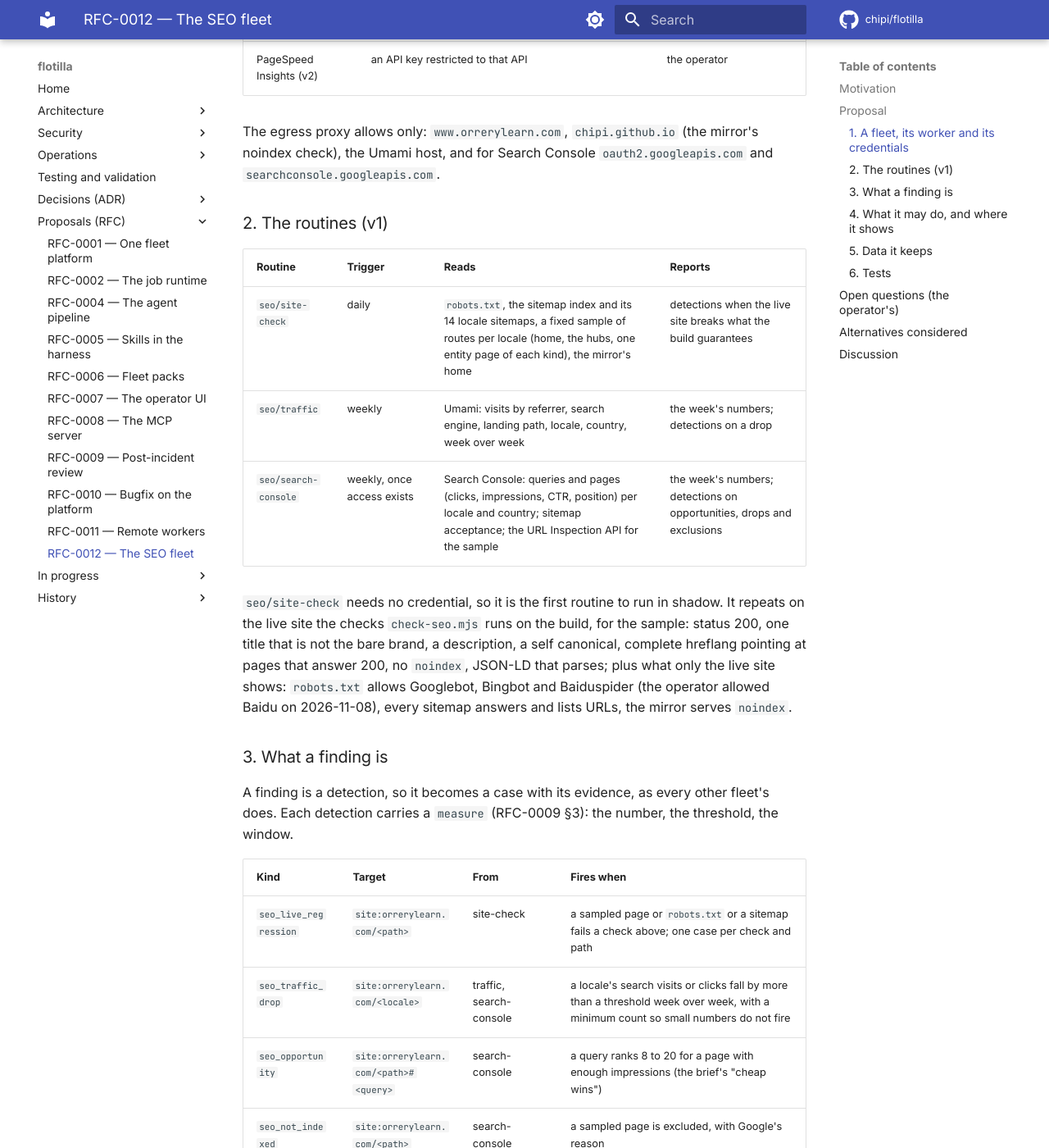
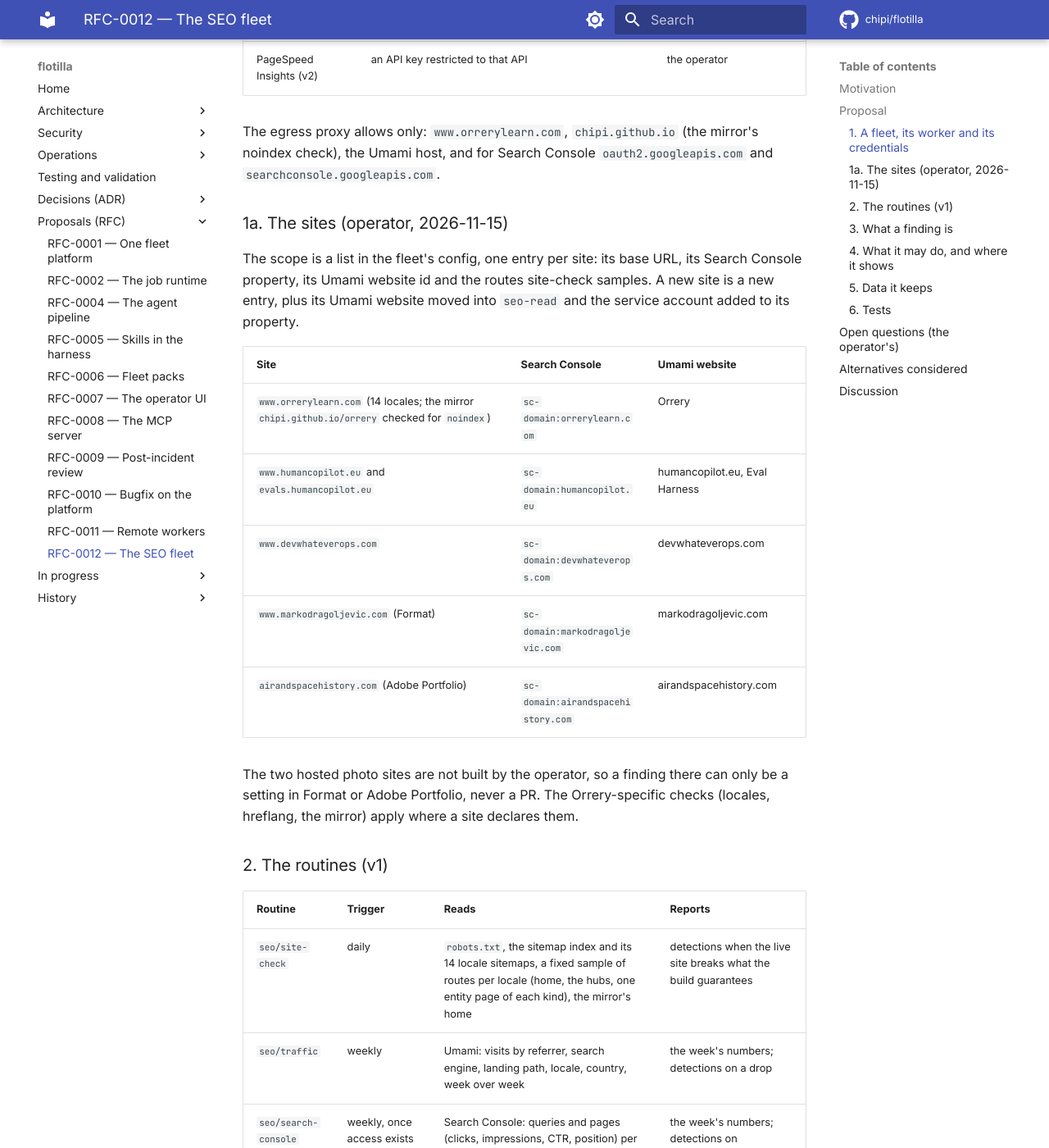
Before and after one commit to chipi/flotilla, an MkDocs documentation site: the page built from docs/rfc/RFC-0012-seo-fleet.md, in a window 1280 px wide and 1400 px high, scrolled down 1494 px. Shown: the whole window at 82% size. Built offline with MkDocs 1.6.1 and Material for MkDocs 9.7.7, drawn with Linux system fonts in a browser that asks for light colours; comment, search, counter and statistics services are not loaded; some of the changed text lies outside the part shown.

Commit message:
RFC-0012: the scope is the operator's 5 websites, read from a site list
Search Console: the service account sees all 5 properties (restricted). Umami:
the other websites moved into seo-read; the read user reads each.

Co-Authored-By: Claude Opus 5.5 <noreply@anthropic.com>
Claude-Session: https://claude.ai/code/session_01DJqN6sxKNTCgKDsvQvKKZd

```diff
--- a/docs/rfc/RFC-0012-seo-fleet.md
+++ b/docs/rfc/RFC-0012-seo-fleet.md
@@ -2,8 +2,8 @@
 
 **Status:** Accepted (operator, 2026-11-15: fleet `seo` with worker `marketing`; Search Console
 through a service account, the token signed with `openssl`; a view-only Umami user; the starting
-thresholds as proposed; the Search section weekly; the scope is the operator's production Orrery
-properties). Step 5 of the [vision plan](../wip/vision-plan.md).
+thresholds as proposed; the Search section weekly; the scope is the operator's 5 websites, more to come:
+§1a). Step 5 of the [vision plan](../wip/vision-plan.md).
 **Builds on:** [RFC-0001](RFC-0001-fleet-platform.md) (fleets in one platform; the SEO fleet named
 there as RFC-0003, a number never used), [RFC-0004](RFC-0004-agent-pipeline.md) (detections, cases,
 plans, autonomy levels), [RFC-0009](RFC-0009-post-incident-review.md) (a detection's `measure`).
@@ -50,6 +50,24 @@ Credentials, each its own file in the worker's secrets volume, read by path:
 
 The egress proxy allows only: `www.orrerylearn.com`, `chipi.github.io` (the mirror's noindex check),
 the Umami host, and for Search Console `oauth2.googleapis.com` and `searchconsole.googleapis.com`.
+
+### 1a. The sites (operator, 2026-11-15)
+
+The scope is a list in the fleet's config, one entry per site: its base URL, its Search Console
+property, its Umami website id and the routes site-check samples. A new site is a new entry, plus
+its Umami website moved into `seo-read` and the service account added to its property.
+
+| Site | Search Console | Umami website |
+| --- | --- | --- |
+| `www.orrerylearn.com` (14 locales; the mirror `chipi.github.io/orrery` checked for `noindex`) | `sc-domain:orrerylearn.com` | Orrery |
+| `www.humancopilot.eu` and `evals.humancopilot.eu` | `sc-domain:humancopilot.eu` | humancopilot.eu, Eval Harness |
+| `www.devwhateverops.com` | `sc-domain:devwhateverops.com` | devwhateverops.com |
+| `www.markodragoljevic.com` (Format) | `sc-domain:markodragoljevic.com` | markodragoljevic.com |
+| `airandspacehistory.com` (Adobe Portfolio) | `sc-domain:airandspacehistory.com` | airandspacehistory.com |
+
+The two hosted photo sites are not built by the operator, so a finding there can only be a setting
+in Format or Adobe Portfolio, never a PR. The Orrery-specific checks (locales, hreflang, the
+mirror) apply where a site declares them.
 
 ### 2. The routines (v1)
 
@@ -150,3 +168,8 @@ locales a week is not.
   `team-view-only`). Logged in as that user, it read Orrery's 7-day stats (200); editing the
   website and reading another site's stats were refused (401). Its password is in
   `~/flotilla/marketing/umami.env` on the mini (mode 600).
+- 2026-11-15 — the scope widened to 5 sites (§1a). The service account
+  `flotilla-seo@flotilla-seo.iam.gserviceaccount.com` sees all 5 properties as a restricted user (a
+  token signed with `openssl` on the mini, then each property's top queries and sitemaps read). The
+  other 5 Umami websites moved into `seo-read`; `flotilla-seo` reads each one's stats and is refused
+  the Close Listening player's.
```
